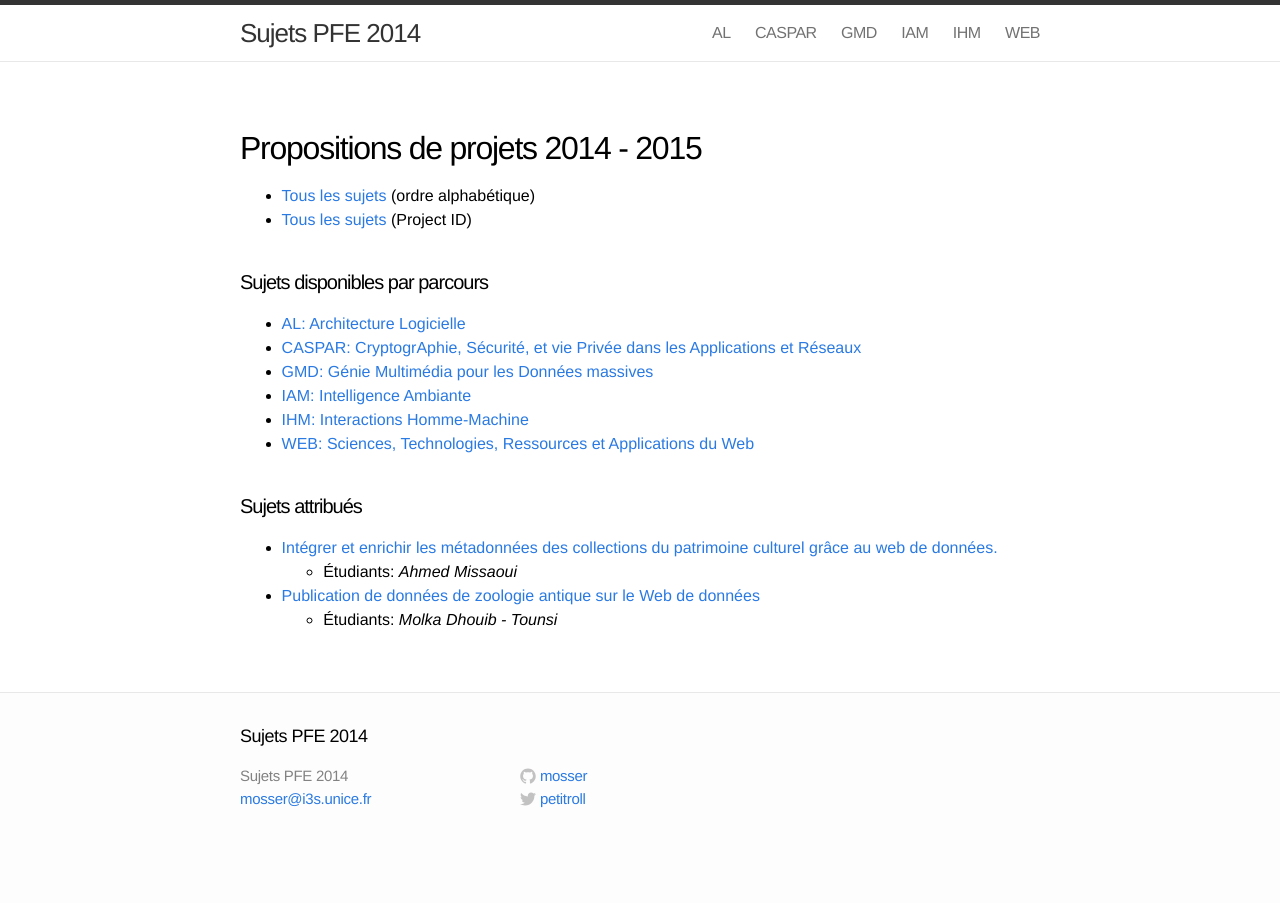
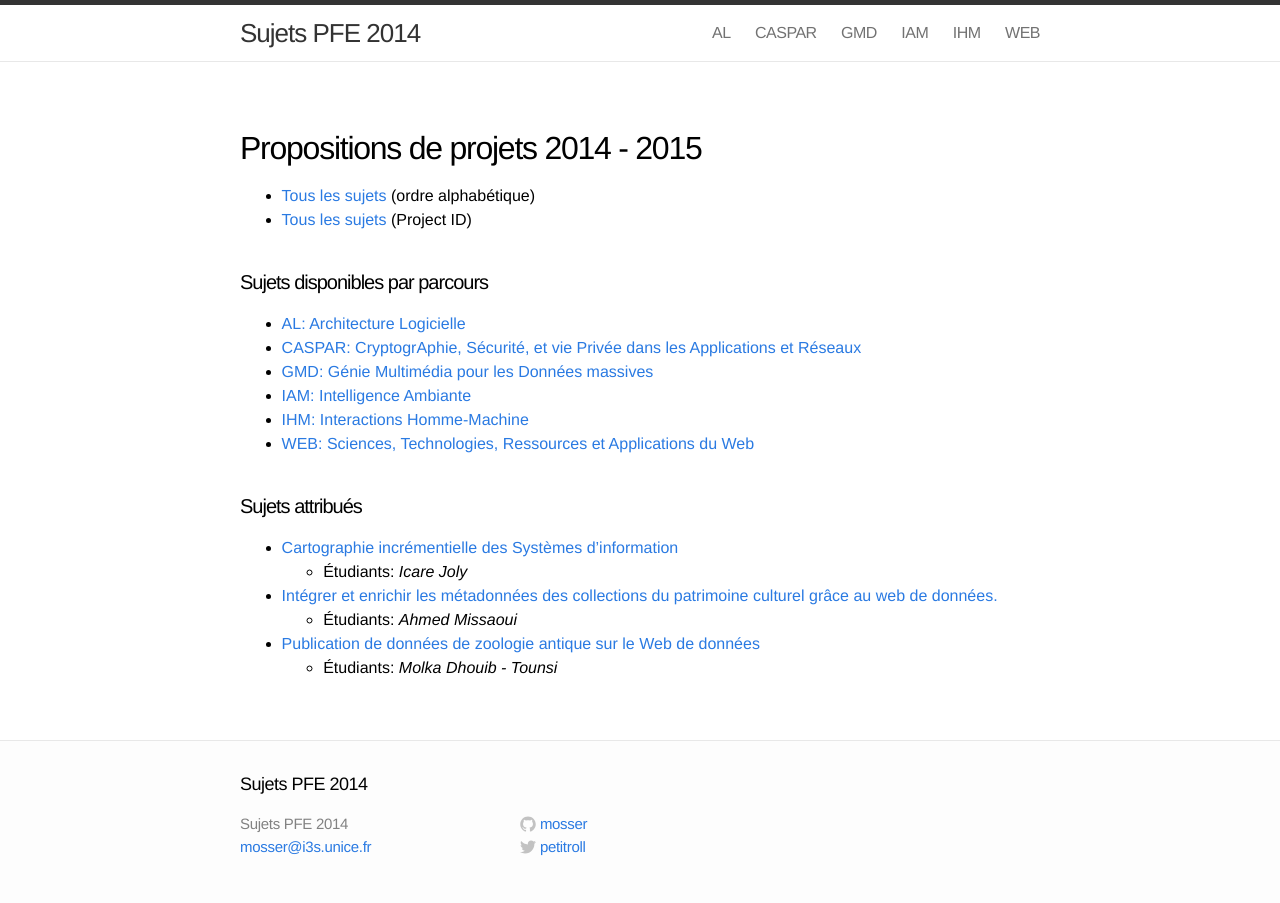
Before and after one commit to gmolines/pfe, a Jekyll site: the page built from index.md, in a window 1280 px wide. Built offline with Jekyll 4.4.1, drawn with Linux system fonts in a browser that asks for light colours.

Commit message:
Update 2014-09-15-Y1415-S059.markdown

```diff
--- a/_posts/2014-09-15-Y1415-S059.markdown
+++ b/_posts/2014-09-15-Y1415-S059.markdown
@@ -2,7 +2,8 @@
 layout: post
 title: "Cartographie incrémentielle des Systèmes d'information"
 date: 2014-09-15 22:22:10
-categories: [dispo, al]
+categories: [oqp, al]
+students: ["Icare Joly"]
 pid: Y1415-S059
 type: Research
 contact: Mireille Blay-Fornarino
```
